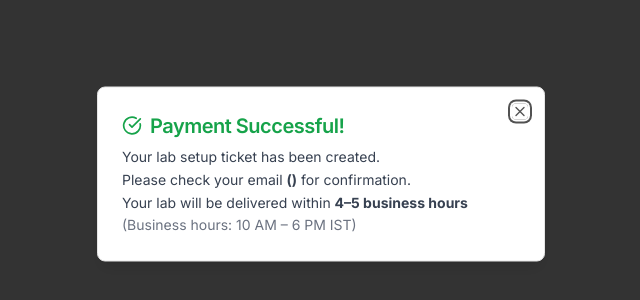
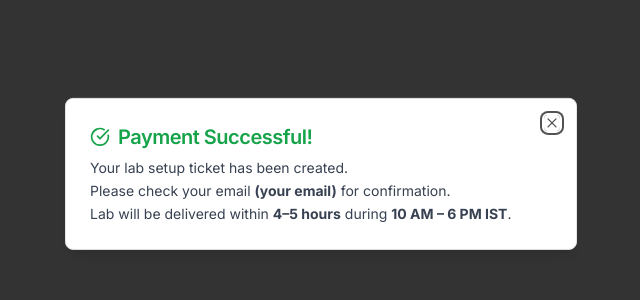
Before and after one commit to SoftManiaTech/Splunklab-PROD, a Next.js app: page /thank-you in a window 1280 px wide. Shown: the part 226-526 px from the top of the page, without its empty margins (319-959 px from the left). Built offline with nearby package versions, Linux system fonts and the light colour scheme.

Commit message:
updated-thank-you page for wrap solved

```diff
--- /dev/null
+++ b/app/thank-you/client-page.tsx
@@ -0,0 +1,30 @@
+'use client'
+
+import { useSearchParams } from 'next/navigation'
+import { Dialog, DialogContent, DialogHeader, DialogTitle } from '@/components/ui/dialog'
+import { useState } from 'react'
+import { CheckCircle } from 'lucide-react'
+
+export default function ThankYouClient() {
+  const searchParams = useSearchParams()
+  const email = searchParams.get('email') || "your email"
+  const [open, setOpen] = useState(true)
+
+  return (
+    <Dialog open={open} onOpenChange={setOpen}>
+      <DialogContent>
+        <DialogHeader>
+          <DialogTitle className="text-green-600 flex items-center gap-2 text-xl">
+            <CheckCircle className="w-5 h-5" />
+            Payment Successful!
+          </DialogTitle>
+          <p className="text-gray-700 text-sm mt-2 leading-relaxed">
+            Your lab setup ticket has been created.<br />
+            Please check your email <strong>({email})</strong> for confirmation.<br />
+            Lab will be delivered within <strong>4–5 hours</strong> during <strong>10 AM – 6 PM IST</strong>.
+          </p>
+        </DialogHeader>
+      </DialogContent>
+    </Dialog>
+  )
+}
--- a/app/thank-you/page.tsx
+++ b/app/thank-you/page.tsx
@@ -1,32 +1,12 @@
-'use client'
-
-import { useSearchParams } from 'next/navigation'
-import { Dialog, DialogContent, DialogHeader, DialogTitle } from '@/components/ui/dialog'
-import { useEffect, useState } from 'react'
-import { CheckCircle } from 'lucide-react'
+import { Suspense } from 'react'
+import ThankYouClient from './client-page'
 
 export default function ThankYouPage() {
-  const searchParams = useSearchParams()
-  const email = searchParams.get('email')
-
-  const [showPopup, setShowPopup] = useState(true)
-
   return (
-    <Dialog open={showPopup} onOpenChange={setShowPopup}>
-      <DialogContent className="max-w-md bg-white dark:bg-gray-900">
-        <DialogHeader>
-          <DialogTitle className="text-green-600 flex items-center gap-2 text-xl">
-            <CheckCircle className="w-5 h-5" />
-            Payment Successful!
-          </DialogTitle>
-          <p className="text-gray-700 dark:text-gray-300 text-sm mt-2 leading-relaxed">
-            Your lab setup ticket has been created.<br />
-            Please check your email <strong>({email})</strong> for confirmation.<br />
-            Your lab will be delivered within <strong>4–5 business hours</strong><br />
-            <span className="text-gray-500">(Business hours: 10 AM – 6 PM IST)</span>
-          </p>
-        </DialogHeader>
-      </DialogContent>
-    </Dialog>
+    <div className="min-h-screen flex items-center justify-center bg-white dark:bg-gray-950">
+      <Suspense fallback={<p className="text-gray-600">Loading...</p>}>
+        <ThankYouClient />
+      </Suspense>
+    </div>
   )
 }
--- a/tsconfig.json
+++ b/tsconfig.json
@@ -34,7 +34,7 @@
     "**/*.ts",
     "**/*.tsx",
     ".next/types/**/*.ts"
-  ],
+, ".next/types/app/thank-you/page.tsx"  ],
   "exclude": [
     "node_modules"
   ]
```
